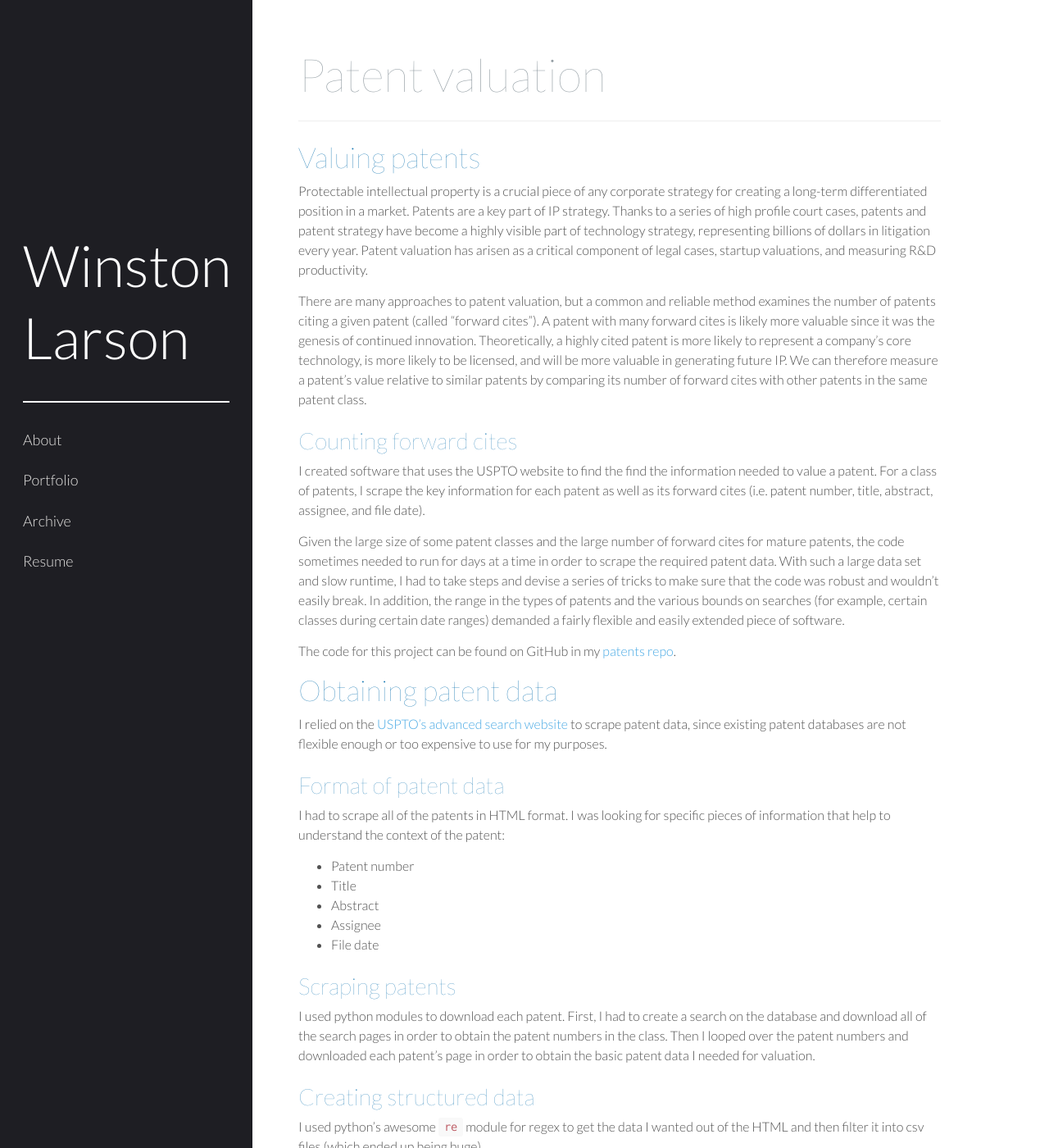
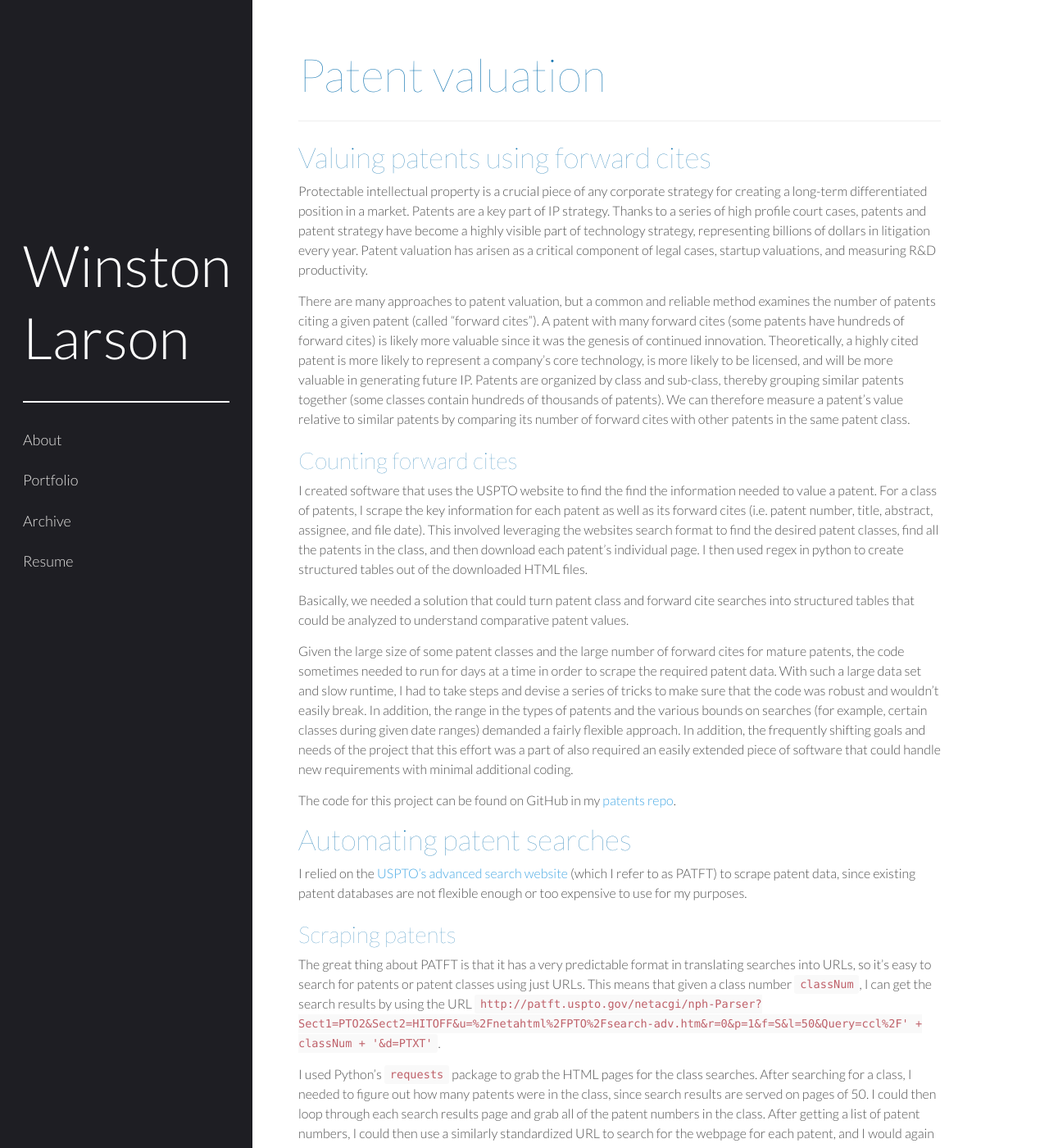
Before and after one commit to winstonlarson/old_website, a Jekyll site: the page built from patents.md, in a window 1280 px wide and 1400 px high. Shown: the whole window at 82% size. Built offline with Jekyll 4.4.1, drawn with Linux system fonts in a browser that asks for light colours; some web fonts are replaced; some of the changed text lies outside the part shown.

Commit message:
patents update

```diff
--- a/patents.md
+++ b/patents.md
@@ -3,28 +3,39 @@ layout: page
 title: Patent valuation
 ---
 
-***
+****
 
-##Valuing patents
+##Valuing patents using forward cites
 
 Protectable intellectual property is a crucial piece of any corporate strategy for creating a long-term differentiated position in a market. Patents are a key part of IP strategy. Thanks to a series of high profile court cases, patents and patent strategy have become a highly visible part of technology strategy, representing billions of dollars in litigation every year. Patent valuation has arisen as a critical component of legal cases, startup valuations, and measuring R&D productivity.
 
-There are many approaches to patent valuation, but a common and reliable method examines the number of patents citing a given patent (called “forward cites”). A patent with many forward cites is likely more valuable since it was the genesis of continued innovation. Theoretically, a highly cited patent is more likely to represent a company’s core technology, is more likely to be licensed, and will be more valuable in generating future IP. We can therefore measure a patent’s value relative to similar patents by comparing its number of forward cites with other patents in the same patent class.
+There are many approaches to patent valuation, but a common and reliable method examines the number of patents citing a given patent (called “forward cites”). A patent with many forward cites (some patents have hundreds of forward cites) is likely more valuable since it was the genesis of continued innovation. Theoretically, a highly cited patent is more likely to represent a company’s core technology, is more likely to be licensed, and will be more valuable in generating future IP. Patents are organized by class and sub-class, thereby grouping similar patents together (some classes contain hundreds of thousands of patents). We can therefore measure a patent’s value relative to similar patents by comparing its number of forward cites with other patents in the same patent class.
 
 ###Counting forward cites
 
-I created software that uses the USPTO website to find the find the information needed to value a patent. For a class of patents, I scrape the key information for each patent as well as its forward cites (i.e. patent number, title, abstract, assignee, and file date).
+I created software that uses the USPTO website to find the find the information needed to value a patent. For a class of patents, I scrape the key information for each patent as well as its forward cites (i.e. patent number, title, abstract, assignee, and file date). This involved leveraging the websites search format to find the desired patent classes, find all the patents in the class, and then download each patent's individual page. I then used regex in python to create structured tables out of the downloaded HTML files.
 
-Given the large size of some patent classes and the large number of forward cites for mature patents, the code sometimes needed to run for days at a time in order to scrape the required patent data. With such a large data set and slow runtime, I had to take steps and devise a series of tricks to make sure that the code was robust and wouldn’t easily break. In addition, the range in the types of patents and the various bounds on searches (for example, certain classes during certain date ranges) demanded a fairly flexible and easily extended piece of software.
+Basically, we needed a solution that could turn patent class and forward cite searches into structured tables that could be analyzed to understand comparative patent values.
+
+Given the large size of some patent classes and the large number of forward cites for mature patents, the code sometimes needed to run for days at a time in order to scrape the required patent data. With such a large data set and slow runtime, I had to take steps and devise a series of tricks to make sure that the code was robust and wouldn’t easily break. In addition, the range in the types of patents and the various bounds on searches (for example, certain classes during given date ranges) demanded a fairly flexible approach. In addition, the frequently shifting goals and needs of the project that this effort was a part of also required an easily extended piece of software that could handle new requirements with minimal additional coding.
 
 The code for this project can be found on GitHub in my [patents repo](https://github.com/winstonlarson/patents).
 
-##Obtaining patent data
+##Automating patent searches
 
-I relied on the [USPTO's advanced search website](http://patft.uspto.gov/netahtml/PTO/search-adv.htm) to scrape patent data, since existing patent databases are not flexible enough or too expensive to use for my purposes.
+I relied on the [USPTO's advanced search website](http://patft.uspto.gov/netahtml/PTO/search-adv.htm) (which I refer to as PATFT) to scrape patent data, since existing patent databases are not flexible enough or too expensive to use for my purposes.
 
-###Format of patent data
-I had to scrape all of the patents in HTML format. I was looking for specific pieces of information that help to understand the context of the patent:
+###Scraping patents
+
+The great thing about PATFT is that it has a very predictable format in translating searches into URLs, so it's easy to search for patents or patent classes using just URLs. This means that given a class number `classNum`, I can get the search results by using the URL `http://patft.uspto.gov/netacgi/nph-Parser?Sect1=PTO2&Sect2=HITOFF&u=%2Fnetahtml%2FPTO%2Fsearch-adv.htm&r=0&p=1&f=S&l=50&Query=ccl%2F' + classNum + '&d=PTXT'`.
+
+I used Python's `requests` package to grab the HTML pages for the class searches. After searching for a class, I needed to figure out how many patents were in the class, since search results are served on pages of 50. I could then loop through each search results page and grab all of the patent numbers in the class. After getting a list of patent numbers, I could then use a similarly standardized URL to search for the webpage for each patent, and I would again grab the HTML.
+
+Finally, after getting information on all of the patents in a class, I completed a similar process for searching for, getting a list of, and downloading the webpages for each patent's forward cites. The PATFT search tools and URL formats were similar to before.
+
+###Creating structured data
+
+I had to scrape the webpages for all of the patents and forward cites in HTML format. I was looking for specific pieces of information that help to understand the context of the patent:
 
 + Patent number
 + Title
@@ -32,18 +43,37 @@ I had to scrape all of the patents in HTML format. I was looking for specific pi
 + Assignee
 + File date
 
-###Scraping patents
+I used Python's awesome `re` module for regex to extract this data out of the HTML files. I filtered the results into `csv` files (some of which ended up being absolutely enormous) in order to easily view and manipulate the data, with rows representing patents and columns the desired information. These data files were used to analyze patent values.
 
-I used python modules to download each patent. First, I had to create a search on the database and download all of the search pages in order to obtain the patent numbers in the class. Then I looped over the patent numbers and downloaded each patent's page in order to obtain the basic patent data I needed for valuation.
+###Building a complete solution
 
-###Creating structured data
+I tied together each of the individual parts to create a full solution that is easy to use. I am able to enter the patent classes we would like to value, and the software generates the desired `csv` files of lists of patent and forward cite data. Controller files tie together the different functions for downloading different types of search results and then extracting the relevant data and producing structured files.
 
-I used python's awesome `re` module for regex to get the data I wanted out of the HTML and then filter it into csv files (which ended up being huge).
+##Creating robust software
 
-##Building a complete solutions
+I have to admit that all of this sounds relatively simple:
 
-I tied together each of the individual parts to create a full solution
++ Use standardized URL formats to complete patents searches
++ Download relevant HTML files
++ Use regex to get what you want out of the file
++ Save it to a `csv`
 
-###Creating robust software
+All in day's work, right?
 
-I don't like it when things break. I had to play several tricks, including downloading all of the files locally, using HTML retries, and some fun regex tricks.
+Yeah, right.
+
+The bulk of the code is built to deal with the problems and exceptions that arise out of irregularities in the PATFT system and database. A series of problems arose that I had to deal with, which wasn't easy given the large scale of patents that had to be processed.
+
++ The project needs changed frequently, requiring different pieces of the code be rerun or rebuilt, while leaving other pieces totally alone and unchanged
++ The PATFT server just loves to time out when loading webpages
++ The PATFT server is slow, and getting information on a class of patents can take a very long time
++ There are multiple types of patents and patent numbers, including utility and design patents, re-issues, and H documents. Sometimes patent numbers use commas, sometimes they don't
+ + For whatever reason, the HTML formatting used in the webpages for each of these types of patents varies slightly
++ If a patent has only one forward cite, searching for that just brings up its webpage, instead of a results page
++ The code had to run on both Windows and Unix-based systems. Windows isn't fun.
+
+To deal with changing needs and the long load times, I ended up downloading all of the search results and patent webpages locally. That meant that if an extra piece of information was deemed important, it was a matter of a couple of seconds to rerun the regex scripts, rather than a couple of days to re-download all of the pages again. It also meant that if the system stalled for some strange reason (like a computer battery dying), I could pick up downloading again from where I left off, rather than having to start all over again.
+
+I used a [short bit of code](https://gist.github.com/winstonlarson/7dd141800227359a37ee) leveraging a little-known function in the `requests` package that retries downloading a webpage if it times out for too long. That ended up saving me a ton of headaches.
+
+Dealing with the other issues was really a process of trial and error. Eventually, I ended up with a piece of software that I have used several times to do a series of different patent valuation projects, with minimal upgrades needed for new requirements due to the flexibility of the original code.
--- a/public/css/poole.css
+++ b/public/css/poole.css
@@ -68,7 +68,7 @@ body {
 a, h1, h2, h3, h4, h5, h6, .page-title,
 .post-title,
 .post-title a {
-  color: #949EA4;/*6B88C9*/
+  color: #1677B2;/*949EA4*/
 }
 
 /* No `:visited` state is required by default (browsers will use `a`) */
```
Also changed, not shown: 3 other files.
